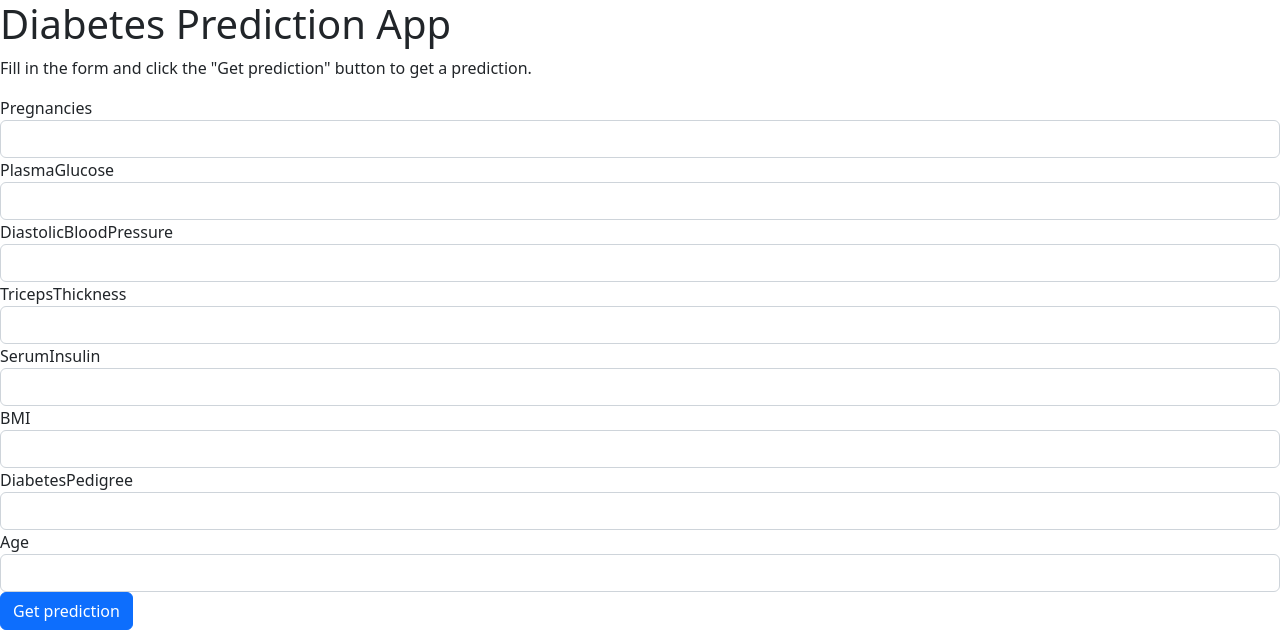
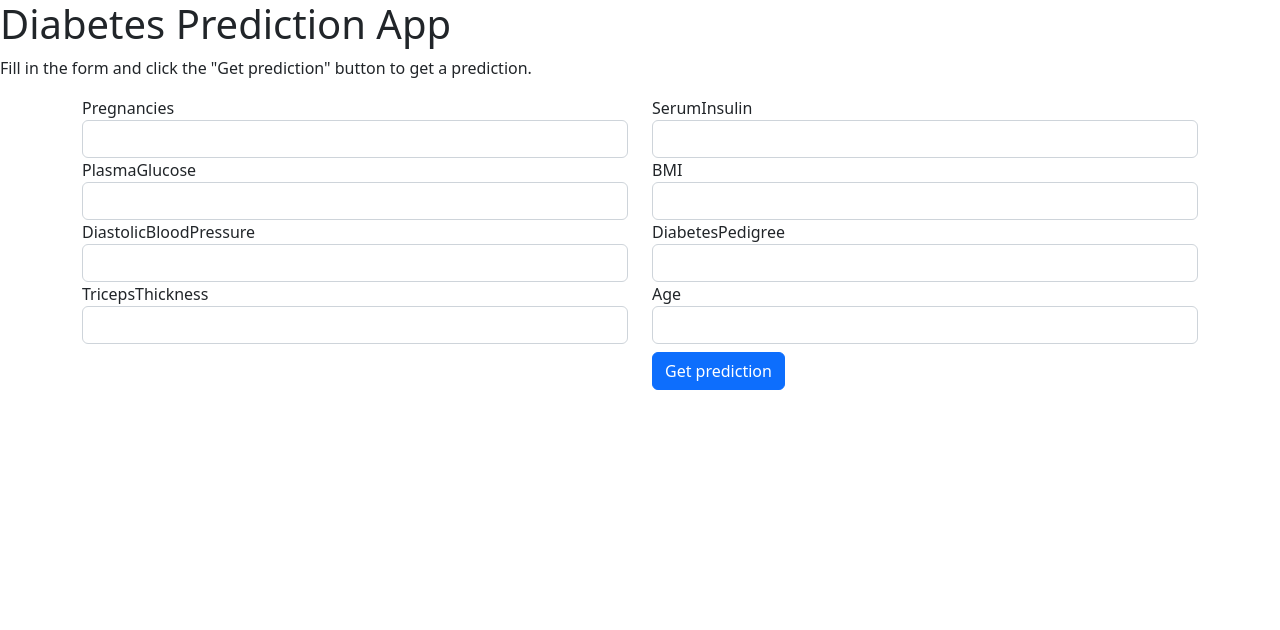
Before and after one commit to camontanezp/diabetes-prediction-app, a Flask app: page / in a window 1280 px wide. Shown: the top 630 px of the page. Run offline with Flask 3, Linux system fonts and the light colour scheme.

Commit message:
Change layout

```diff
--- a/app/templates/index.html
+++ b/app/templates/index.html
@@ -16,13 +16,14 @@
             <p>Fill in the form and click the "Get prediction" button to get a prediction.</p>
         </div>
 
+
         <form method="post" action="{{url_for('result')}}">
-
-
+            <div class="container">
+                <div class="row">
+                    <div class="col">
                         <div class="form-group">
                             <label for="Pregnancies">Pregnancies</label>
                             <input type="number" min="0" class="form-control" name="Pregnancies">
-
                         </div>
                         <div class="form-group">
                             <label for="PlasmaGlucose">PlasmaGlucose</label>
@@ -36,24 +37,29 @@
                             <label for="TricepsThickness">TricepsThickness</label>
                             <input type="number" min="0" class="form-control" name="TricepsThickness">
                         </div>
-            <div>
+                    </div>
+                    <div class="col">
+                        <div class="form-group">
                             <label for="SerumInsulin">SerumInsulin</label>
                             <input type="number" min="0" class="form-control" name="SerumInsulin">
                         </div>
-            <div>
+                        <div class="form-group">
                             <label for="BMI">BMI</label>
                             <input type="number" min="0" class="form-control" step="0.0001" name="BMI">
                         </div>
-            <div>
+                        <div class="form-group">
                             <label for="DiabetesPedigree">DiabetesPedigree</label>
                             <input type="number" min="0" class="form-control" step="0.0001" name="DiabetesPedigree">
                         </div>
-            <div>
+                        <div class="form-group">
                             <label for="Age">Age</label>
                             <input type="number" min="0" class="form-control" name="Age">
                         </div>
-            <div>
+                        <div class="mt-2">
                             <button type="submit" class="btn btn-primary">Get prediction</button>
+                        </div>
+                    </div>
+                </div>
             </div>
         </form>
     </main>
```
Lines whose indentation alone changed are shown as unchanged.
